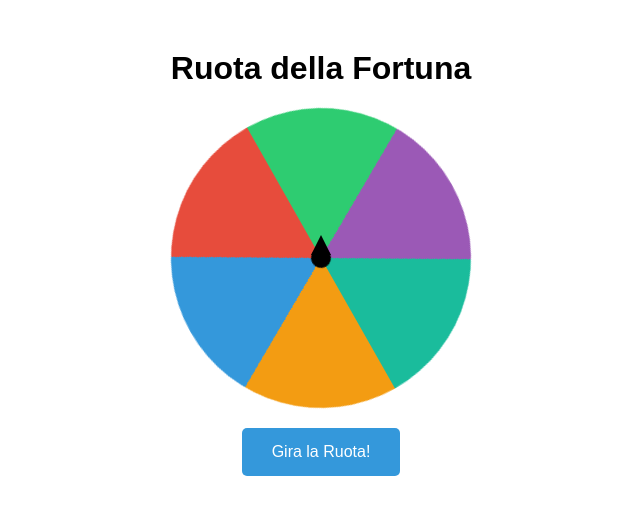
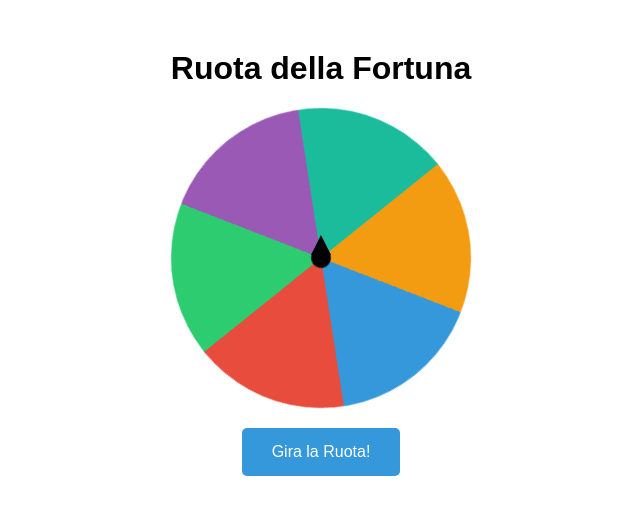
Before and after one commit to teobongi/regaloelisa, a plain HTML site: page index.html in a window 1280 px wide. Both pictures are taken after a click on the button "Gira la Ruota!". Shown: the whole page, without its empty margins (319-959 px from the left). Drawn offline with Linux system fonts and the light colour scheme.

Commit message:
Update index.html

```diff
--- a/index.html
+++ b/index.html
@@ -111,7 +111,7 @@
             document.getElementById('result').textContent = ''; // Rimuove il risultato precedente
 
             // Calcola l'angolo finale in base al risultato preimpostato
-            const degreesPerSection = 360 / results.length; // Ogni sezione è larga 60° se ci sono 6 sezioni
+            const degreesPerSection = 160 / results.length; // Ogni sezione è larga 60° se ci sono 6 sezioni
             const targetAngle = degreesPerSection * presetResultIndex + 3600; // Gira almeno 10 volte e poi si ferma sulla sezione giusta
 
             const wheel = document.getElementById('wheel');
```
